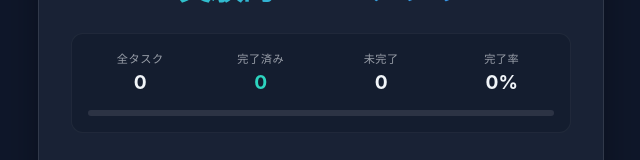
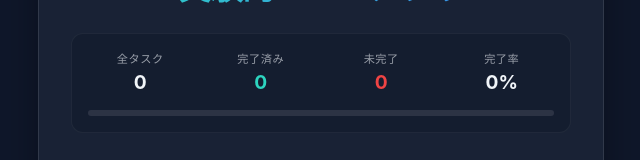
Before and after one commit to roll1226/clawdbot-create-todo, a React (Vite) app: page / in a window 1280 px wide. Shown: the part 227-387 px from the top of the page, without its empty margins (319-959 px from the left). Built offline with nearby package versions, Linux system fonts and the light colour scheme.

Commit message:
fix: Resolve TypeScript errors and missing dependencies for stable build

```diff
--- a/package.json
+++ b/package.json
@@ -10,6 +10,9 @@
     "preview": "vite preview"
   },
   "dependencies": {
+    "@dnd-kit/core": "^6.3.1",
+    "@dnd-kit/sortable": "^10.0.0",
+    "@dnd-kit/utilities": "^3.2.2",
     "lucide-react": "^0.563.0",
     "react": "^19.2.0",
     "react-dom": "^19.2.0"
--- a/src/App.tsx
+++ b/src/App.tsx
@@ -7,7 +7,7 @@ import {
   PointerSensor,
   useSensor,
   useSensors,
-  DragEndEvent
+  type DragEndEvent
 } from '@dnd-kit/core'
 import {
   arrayMove,
@@ -20,9 +20,9 @@ import { CSS } from '@dnd-kit/utilities'
 import {
   STORAGE_KEY,
   PRIORITY,
-  Priority,
+  type Priority,
   FILTER,
-  Filter,
+  type Filter,
   PRIORITY_COLORS,
   THEME_COLORS,
   ICON_SIZE
@@ -126,7 +126,9 @@ function App() {
   const addTodo = () => {
     if (!inputValue.trim()) return
     const newTodo: Todo = {
-      id: crypto.randomUUID(),
+      id: typeof crypto.randomUUID === 'function'
+        ? crypto.randomUUID()
+        : Math.random().toString(36).substring(2) + Date.now().toString(36),
       text: inputValue,
       completed: false,
       priority: inputPriority,
@@ -198,7 +200,7 @@ function App() {
           </div>
           <div className="stats-item">
             <span className="stats-label">未完了</span>
-            <span className="stats-value" style={{ color: PRIORITY_COLORS.HIGH }}>{activeCount}</span>
+            <span className="stats-value" style={{ color: PRIORITY_COLORS[PRIORITY.HIGH] }}>{activeCount}</span>
           </div>
           <div className="stats-item">
             <span className="stats-label">完了率</span>
```
Also changed, not shown: 1 other file (tests, documents, lock files or other folders).
